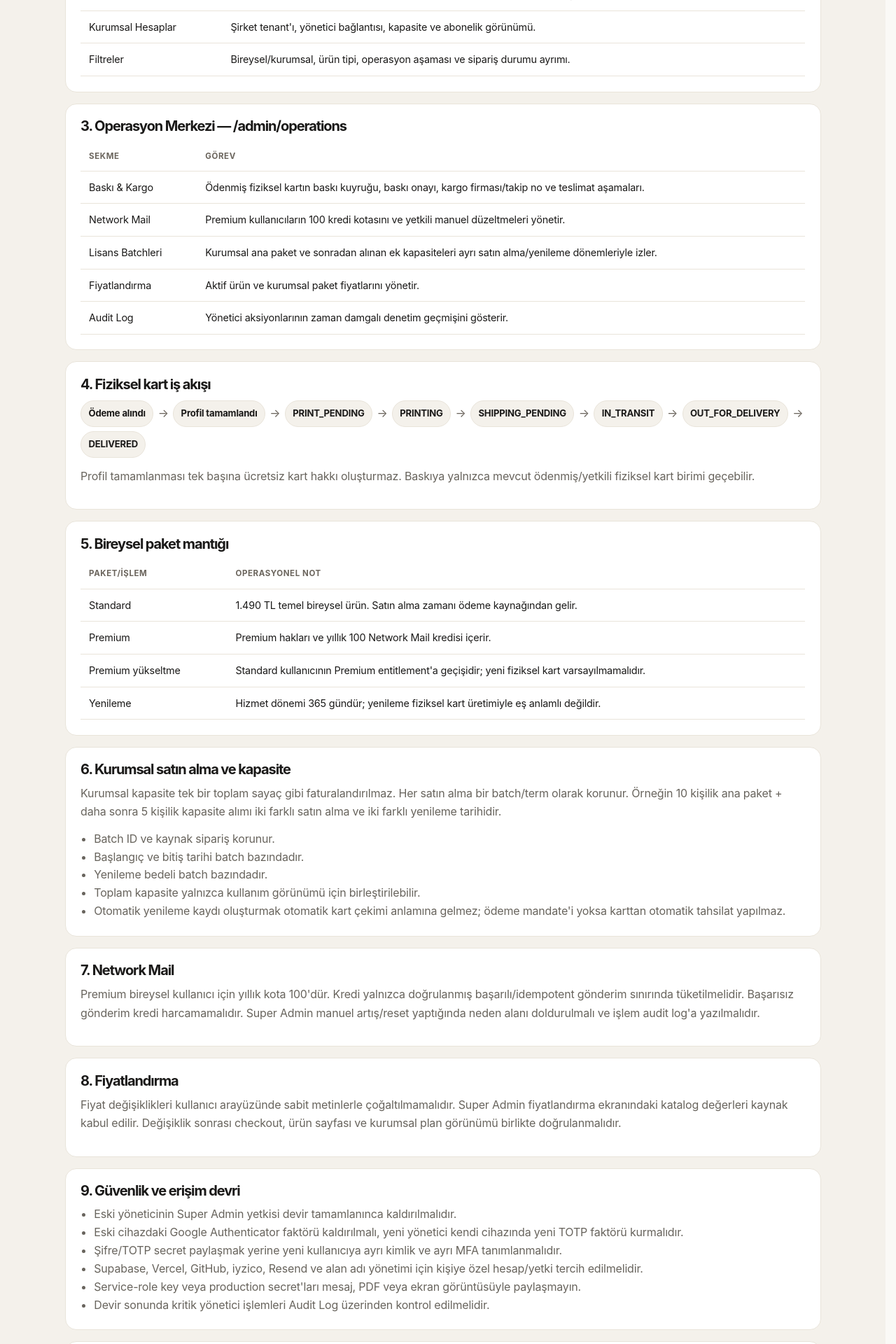
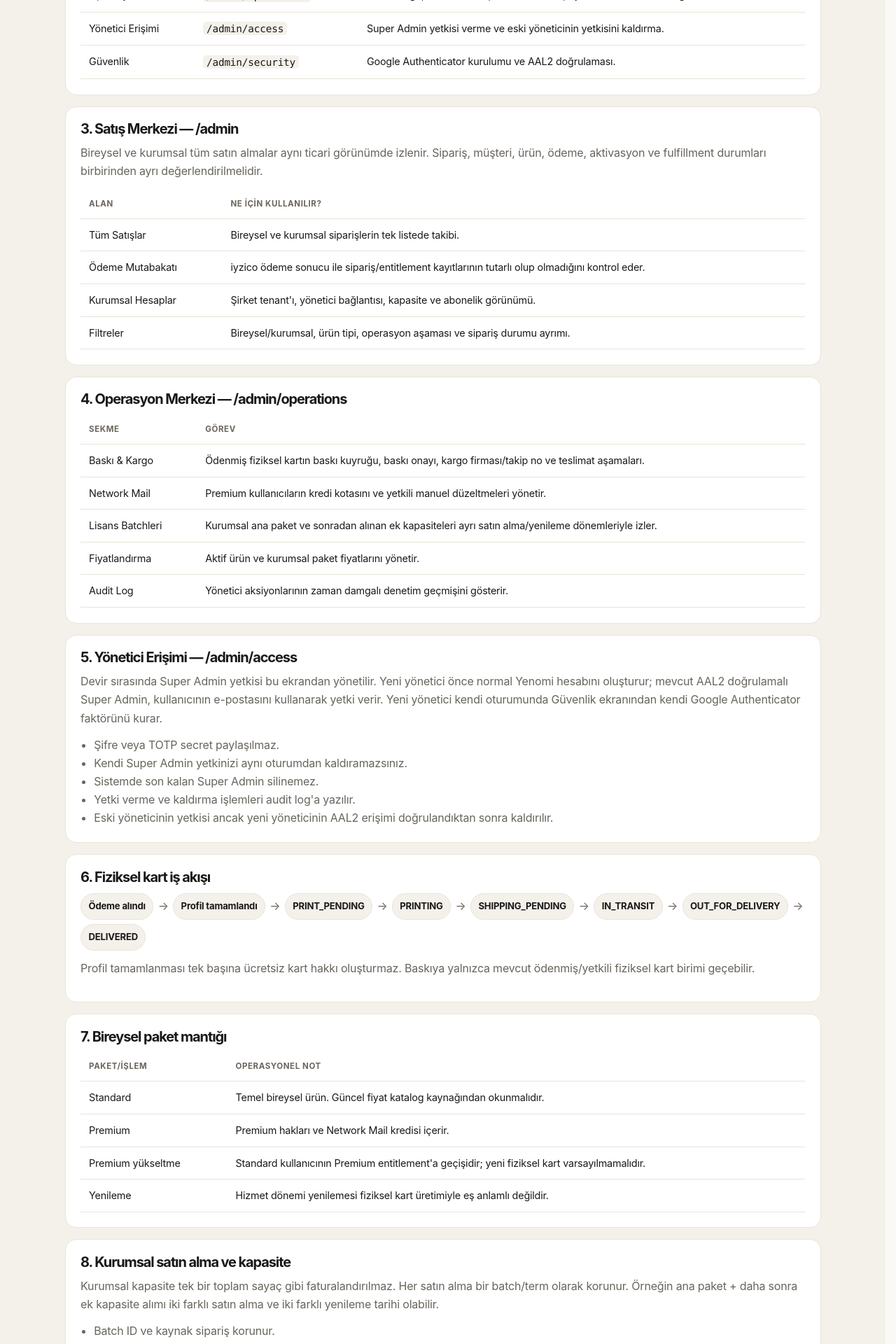
Before and after one commit to sevcanesim/id_system, a Next.js app: page /admin/devir-rehberi in a window 1280 px wide. Shown: the part 880-2800 px from the top of the page at 70% size. Built offline with nearby package versions, Linux system fonts and the light colour scheme; no server answers.

Commit message:
docs(admin): align handover guide with live admin controls

```diff
--- a/app/admin/devir-rehberi/page.tsx
+++ b/app/admin/devir-rehberi/page.tsx
@@ -2,6 +2,13 @@
 
 import Link from "next/link";
 import styles from "./HandoverGuide.module.css";
+
+const ADMIN_SURFACES = [
+  ["Satışlar", "/admin", "Sipariş, müşteri, ödeme, aktivasyon ve kurumsal hesap operasyonları."],
+  ["Operasyon", "/admin/operations", "Baskı/kargo, Network Mail, lisans batchleri, fiyatlandırma ve audit log."],
+  ["Yönetici Erişimi", "/admin/access", "Super Admin yetkisi verme ve eski yöneticinin yetkisini kaldırma."],
+  ["Güvenlik", "/admin/security", "Google Authenticator kurulumu ve AAL2 doğrulaması."],
+] as const;
 
 export default function AdminHandoverGuidePage() {
   return <main className={styles.page} id="main-content">
@@ -15,23 +22,25 @@ export default function AdminHandoverGuidePage() {
 
       <section className={styles.section}><h2>1. Super Admin erişimi</h2><p>Super Admin için ayrı bir herkese açık giriş ekranı yoktur. Yönetici normal giriş ekranından oturum açar; sistem kullanıcının <code>admin_users</code> kaydını kontrol eder. Super Admin API işlemleri Google Authenticator ile AAL2 doğrulaması yapılmadan çalışmaz.</p><div className={styles.steps}><div><b>1</b><span><strong>/giris</strong><small>Normal kullanıcı girişi yapılır.</small></span></div><div><b>2</b><span><strong>/admin/security</strong><small>Google Authenticator kodu ile ikinci faktör doğrulanır.</small></span></div><div><b>3</b><span><strong>/admin</strong><small>Satış ve hesap operasyonları yönetilir.</small></span></div></div></section>
 
-      <section className={styles.section}><h2>2. Satış Merkezi — /admin</h2><p>Bireysel ve kurumsal tüm satın almalar aynı ticari görünümde izlenir. Sipariş, müşteri, ürün, ödeme, aktivasyon ve fulfillment durumları birbirinden ayrı değerlendirilmelidir.</p><table><thead><tr><th>Alan</th><th>Ne için kullanılır?</th></tr></thead><tbody><tr><td>Tüm Satışlar</td><td>Bireysel ve kurumsal siparişlerin tek listede takibi.</td></tr><tr><td>Ödeme Mutabakatı</td><td>iyzico ödeme sonucu ile sipariş/entitlement kayıtlarının tutarlı olup olmadığını kontrol eder.</td></tr><tr><td>Kurumsal Hesaplar</td><td>Şirket tenant'ı, yönetici bağlantısı, kapasite ve abonelik görünümü.</td></tr><tr><td>Filtreler</td><td>Bireysel/kurumsal, ürün tipi, operasyon aşaması ve sipariş durumu ayrımı.</td></tr></tbody></table></section>
+      <section className={styles.section}><h2>2. Super Admin ekran haritası</h2><p>Panelde yapılabilen yönetici işlemlerinin tek kaynak haritası aşağıdadır. Bir operasyon bu tabloda yoksa panelde varmış gibi kabul edilmemelidir.</p><table><thead><tr><th>Ekran</th><th>Adres</th><th>Ne yapılır?</th></tr></thead><tbody>{ADMIN_SURFACES.map(([label, href, description]) => <tr key={href}><td><Link href={href}>{label}</Link></td><td><code>{href}</code></td><td>{description}</td></tr>)}</tbody></table></section>
 
-      <section className={styles.section}><h2>3. Operasyon Merkezi — /admin/operations</h2><table><thead><tr><th>Sekme</th><th>Görev</th></tr></thead><tbody><tr><td>Baskı & Kargo</td><td>Ödenmiş fiziksel kartın baskı kuyruğu, baskı onayı, kargo firması/takip no ve teslimat aşamaları.</td></tr><tr><td>Network Mail</td><td>Premium kullanıcıların 100 kredi kotasını ve yetkili manuel düzeltmeleri yönetir.</td></tr><tr><td>Lisans Batchleri</td><td>Kurumsal ana paket ve sonradan alınan ek kapasiteleri ayrı satın alma/yenileme dönemleriyle izler.</td></tr><tr><td>Fiyatlandırma</td><td>Aktif ürün ve kurumsal paket fiyatlarını yönetir.</td></tr><tr><td>Audit Log</td><td>Yönetici aksiyonlarının zaman damgalı denetim geçmişini gösterir.</td></tr></tbody></table></section>
+      <section className={styles.section}><h2>3. Satış Merkezi — /admin</h2><p>Bireysel ve kurumsal tüm satın almalar aynı ticari görünümde izlenir. Sipariş, müşteri, ürün, ödeme, aktivasyon ve fulfillment durumları birbirinden ayrı değerlendirilmelidir.</p><table><thead><tr><th>Alan</th><th>Ne için kullanılır?</th></tr></thead><tbody><tr><td>Tüm Satışlar</td><td>Bireysel ve kurumsal siparişlerin tek listede takibi.</td></tr><tr><td>Ödeme Mutabakatı</td><td>iyzico ödeme sonucu ile sipariş/entitlement kayıtlarının tutarlı olup olmadığını kontrol eder.</td></tr><tr><td>Kurumsal Hesaplar</td><td>Şirket tenant'ı, yönetici bağlantısı, kapasite ve abonelik görünümü.</td></tr><tr><td>Filtreler</td><td>Bireysel/kurumsal, ürün tipi, operasyon aşaması ve sipariş durumu ayrımı.</td></tr></tbody></table></section>
 
-      <section className={styles.section}><h2>4. Fiziksel kart iş akışı</h2><div className={styles.flow}><span>Ödeme alındı</span><i>→</i><span>Profil tamamlandı</span><i>→</i><span>PRINT_PENDING</span><i>→</i><span>PRINTING</span><i>→</i><span>SHIPPING_PENDING</span><i>→</i><span>IN_TRANSIT</span><i>→</i><span>OUT_FOR_DELIVERY</span><i>→</i><span>DELIVERED</span></div><p>Profil tamamlanması tek başına ücretsiz kart hakkı oluşturmaz. Baskıya yalnızca mevcut ödenmiş/yetkili fiziksel kart birimi geçebilir.</p></section>
+      <section className={styles.section}><h2>4. Operasyon Merkezi — /admin/operations</h2><table><thead><tr><th>Sekme</th><th>Görev</th></tr></thead><tbody><tr><td>Baskı & Kargo</td><td>Ödenmiş fiziksel kartın baskı kuyruğu, baskı onayı, kargo firması/takip no ve teslimat aşamaları.</td></tr><tr><td>Network Mail</td><td>Premium kullanıcıların kredi kotasını ve yetkili manuel düzeltmeleri yönetir.</td></tr><tr><td>Lisans Batchleri</td><td>Kurumsal ana paket ve sonradan alınan ek kapasiteleri ayrı satın alma/yenileme dönemleriyle izler.</td></tr><tr><td>Fiyatlandırma</td><td>Aktif ürün ve kurumsal paket fiyatlarını yönetir.</td></tr><tr><td>Audit Log</td><td>Yönetici aksiyonlarının zaman damgalı denetim geçmişini gösterir.</td></tr></tbody></table></section>
 
-      <section className={styles.section}><h2>5. Bireysel paket mantığı</h2><table><thead><tr><th>Paket/işlem</th><th>Operasyonel not</th></tr></thead><tbody><tr><td>Standard</td><td>1.490 TL temel bireysel ürün. Satın alma zamanı ödeme kaynağından gelir.</td></tr><tr><td>Premium</td><td>Premium hakları ve yıllık 100 Network Mail kredisi içerir.</td></tr><tr><td>Premium yükseltme</td><td>Standard kullanıcının Premium entitlement'a geçişidir; yeni fiziksel kart varsayılmamalıdır.</td></tr><tr><td>Yenileme</td><td>Hizmet dönemi 365 gündür; yenileme fiziksel kart üretimiyle eş anlamlı değildir.</td></tr></tbody></table></section>
+      <section className={styles.section}><h2>5. Yönetici Erişimi — /admin/access</h2><p>Devir sırasında Super Admin yetkisi bu ekrandan yönetilir. Yeni yönetici önce normal Yenomi hesabını oluşturur; mevcut AAL2 doğrulamalı Super Admin, kullanıcının e-postasını kullanarak yetki verir. Yeni yönetici kendi oturumunda <Link href="/admin/security">Güvenlik</Link> ekranından kendi Google Authenticator faktörünü kurar.</p><ul><li>Şifre veya TOTP secret paylaşılmaz.</li><li>Kendi Super Admin yetkinizi aynı oturumdan kaldıramazsınız.</li><li>Sistemde son kalan Super Admin silinemez.</li><li>Yetki verme ve kaldırma işlemleri audit log'a yazılır.</li><li>Eski yöneticinin yetkisi ancak yeni yöneticinin AAL2 erişimi doğrulandıktan sonra kaldırılır.</li></ul></section>
 
-      <section className={styles.section}><h2>6. Kurumsal satın alma ve kapasite</h2><p>Kurumsal kapasite tek bir toplam sayaç gibi faturalandırılmaz. Her satın alma bir batch/term olarak korunur. Örneğin 10 kişilik ana paket + daha sonra 5 kişilik kapasite alımı iki farklı satın alma ve iki farklı yenileme tarihidir.</p><ul><li>Batch ID ve kaynak sipariş korunur.</li><li>Başlangıç ve bitiş tarihi batch bazındadır.</li><li>Yenileme bedeli batch bazındadır.</li><li>Toplam kapasite yalnızca kullanım görünümü için birleştirilebilir.</li><li>Otomatik yenileme kaydı oluşturmak otomatik kart çekimi anlamına gelmez; ödeme mandate'i yoksa karttan otomatik tahsilat yapılmaz.</li></ul></section>
+      <section className={styles.section}><h2>6. Fiziksel kart iş akışı</h2><div className={styles.flow}><span>Ödeme alındı</span><i>→</i><span>Profil tamamlandı</span><i>→</i><span>PRINT_PENDING</span><i>→</i><span>PRINTING</span><i>→</i><span>SHIPPING_PENDING</span><i>→</i><span>IN_TRANSIT</span><i>→</i><span>OUT_FOR_DELIVERY</span><i>→</i><span>DELIVERED</span></div><p>Profil tamamlanması tek başına ücretsiz kart hakkı oluşturmaz. Baskıya yalnızca mevcut ödenmiş/yetkili fiziksel kart birimi geçebilir.</p></section>
 
-      <section className={styles.section}><h2>7. Network Mail</h2><p>Premium bireysel kullanıcı için yıllık kota 100'dür. Kredi yalnızca doğrulanmış başarılı/idempotent gönderim sınırında tüketilmelidir. Başarısız gönderim kredi harcamamalıdır. Super Admin manuel artış/reset yaptığında neden alanı doldurulmalı ve işlem audit log'a yazılmalıdır.</p></section>
+      <section className={styles.section}><h2>7. Bireysel paket mantığı</h2><table><thead><tr><th>Paket/işlem</th><th>Operasyonel not</th></tr></thead><tbody><tr><td>Standard</td><td>Temel bireysel ürün. Güncel fiyat katalog kaynağından okunmalıdır.</td></tr><tr><td>Premium</td><td>Premium hakları ve Network Mail kredisi içerir.</td></tr><tr><td>Premium yükseltme</td><td>Standard kullanıcının Premium entitlement'a geçişidir; yeni fiziksel kart varsayılmamalıdır.</td></tr><tr><td>Yenileme</td><td>Hizmet dönemi yenilemesi fiziksel kart üretimiyle eş anlamlı değildir.</td></tr></tbody></table></section>
 
-      <section className={styles.section}><h2>8. Fiyatlandırma</h2><p>Fiyat değişiklikleri kullanıcı arayüzünde sabit metinlerle çoğaltılmamalıdır. Super Admin fiyatlandırma ekranındaki katalog değerleri kaynak kabul edilir. Değişiklik sonrası checkout, ürün sayfası ve kurumsal plan görünümü birlikte doğrulanmalıdır.</p></section>
+      <section className={styles.section}><h2>8. Kurumsal satın alma ve kapasite</h2><p>Kurumsal kapasite tek bir toplam sayaç gibi faturalandırılmaz. Her satın alma bir batch/term olarak korunur. Örneğin ana paket + daha sonra ek kapasite alımı iki farklı satın alma ve iki farklı yenileme tarihi olabilir.</p><ul><li>Batch ID ve kaynak sipariş korunur.</li><li>Başlangıç ve bitiş tarihi batch bazındadır.</li><li>Yenileme bedeli batch bazındadır.</li><li>Toplam kapasite yalnızca kullanım görünümü için birleştirilebilir.</li><li>Otomatik yenileme kaydı oluşturmak otomatik kart çekimi anlamına gelmez; ödeme mandate'i yoksa karttan otomatik tahsilat yapılmaz.</li></ul></section>
 
-      <section className={styles.section}><h2>9. Güvenlik ve erişim devri</h2><ul><li>Eski yöneticinin Super Admin yetkisi devir tamamlanınca kaldırılmalıdır.</li><li>Eski cihazdaki Google Authenticator faktörü kaldırılmalı, yeni yönetici kendi cihazında yeni TOTP faktörü kurmalıdır.</li><li>Şifre/TOTP secret paylaşmak yerine yeni kullanıcıya ayrı kimlik ve ayrı MFA tanımlanmalıdır.</li><li>Supabase, Vercel, GitHub, iyzico, Resend ve alan adı yönetimi için kişiye özel hesap/yetki tercih edilmelidir.</li><li>Service-role key veya production secret'ları mesaj, PDF veya ekran görüntüsüyle paylaşmayın.</li><li>Devir sonunda kritik yönetici işlemleri Audit Log üzerinden kontrol edilmelidir.</li></ul></section>
+      <section className={styles.section}><h2>9. Network Mail ve fiyatlandırma</h2><p>Kredi yalnızca doğrulanmış başarılı/idempotent gönderim sınırında tüketilmelidir; başarısız gönderim kredi harcamamalıdır. Super Admin manuel düzeltme yaptığında neden alanı doldurmalı ve işlem audit log'a yazılmalıdır.</p><p>Fiyat değişiklikleri kullanıcı arayüzünde sabit metinlerle çoğaltılmamalıdır. Operasyon Merkezi içindeki fiyat kataloğu kaynak kabul edilir; değişiklik sonrası checkout, ürün sayfası ve kurumsal plan görünümü birlikte doğrulanmalıdır.</p></section>
 
-      <section className={styles.section}><h2>10. Devir kontrol listesi</h2><div className={styles.checklist}><label><input type="checkbox" /> Yeni yöneticinin normal hesabı oluşturuldu</label><label><input type="checkbox" /> Super Admin yetkisi tanımlandı</label><label><input type="checkbox" /> Google Authenticator yeni cihazda kuruldu ve AAL2 doğrulandı</label><label><input type="checkbox" /> Eski yönetici erişimleri kaldırıldı</label><label><input type="checkbox" /> Satış Merkezi ve Operasyon Merkezi birlikte test edildi</label><label><input type="checkbox" /> Baskı/kargo örnek akışı kontrol edildi</label><label><input type="checkbox" /> Kurumsal batch ve yenileme kayıtları kontrol edildi</label><label><input type="checkbox" /> Network Mail kotası ve audit kayıtları kontrol edildi</label><label><input type="checkbox" /> Üretim secret'larının hiçbiri PDF'e eklenmedi</label></div></section>
+      <section className={styles.section}><h2>10. Panel dışındaki devir işlemleri</h2><p>Aşağıdaki sistemlerin erişimi Yenomi Super Admin panelinden yönetilmez. Bunlar ilgili sağlayıcının kendi yönetim konsolunda ayrıca devredilmelidir.</p><table><thead><tr><th>Sistem</th><th>Devir yöntemi</th></tr></thead><tbody><tr><td>Supabase</td><td>Proje/organizasyon üyeliği ve kişiye özel erişim.</td></tr><tr><td>Vercel</td><td>Team/project üyeliği ve deployment yetkileri.</td></tr><tr><td>GitHub</td><td>Repository erişimi ve gerekli branch/review yetkileri.</td></tr><tr><td>iyzico</td><td>Merchant panel kullanıcı/yetki devri.</td></tr><tr><td>Resend</td><td>Hesap/domain/API yönetim yetkisi.</td></tr><tr><td>Alan adı/DNS</td><td>Registrar ve DNS sağlayıcısında ayrı kullanıcı erişimi.</td></tr></tbody></table><p>Production secret'ları yeni yöneticiye mesaj/PDF ile iletmek yerine mümkün olan sistemlerde kullanıcı üyeliği verin; gerekiyorsa secret rotasyonu ayrı güvenlik işlemi olarak yapılmalıdır.</p></section>
+
+      <section className={styles.section}><h2>11. Devir kontrol listesi</h2><div className={styles.checklist}><label><input type="checkbox" /> Yeni yöneticinin normal hesabı oluşturuldu</label><label><input type="checkbox" /> /admin/access üzerinden Super Admin yetkisi tanımlandı</label><label><input type="checkbox" /> Yeni yönetici kendi cihazında Google Authenticator kurdu ve AAL2 doğrulandı</label><label><input type="checkbox" /> Satış Merkezi ve Operasyon Merkezi yeni hesapla test edildi</label><label><input type="checkbox" /> Audit Log'da yetki verme kaydı doğrulandı</label><label><input type="checkbox" /> Eski yöneticinin Super Admin yetkisi kaldırıldı</label><label><input type="checkbox" /> Supabase, Vercel, GitHub, iyzico, Resend ve DNS erişimleri ayrıca devredildi</label><label><input type="checkbox" /> Eski kullanıcının artık gerekmeyen dış sistem erişimleri kaldırıldı</label><label><input type="checkbox" /> Üretim secret'larının hiçbiri PDF'e eklenmedi</label></div></section>
 
       <footer className={styles.footer}><span>Yenomi ID — Super Admin Kullanım ve Devir Rehberi</span><span>Bu çıktı operasyonel bilgilendirme dokümanıdır; gizli erişim bilgisi içermez.</span></footer>
     </section>
```
